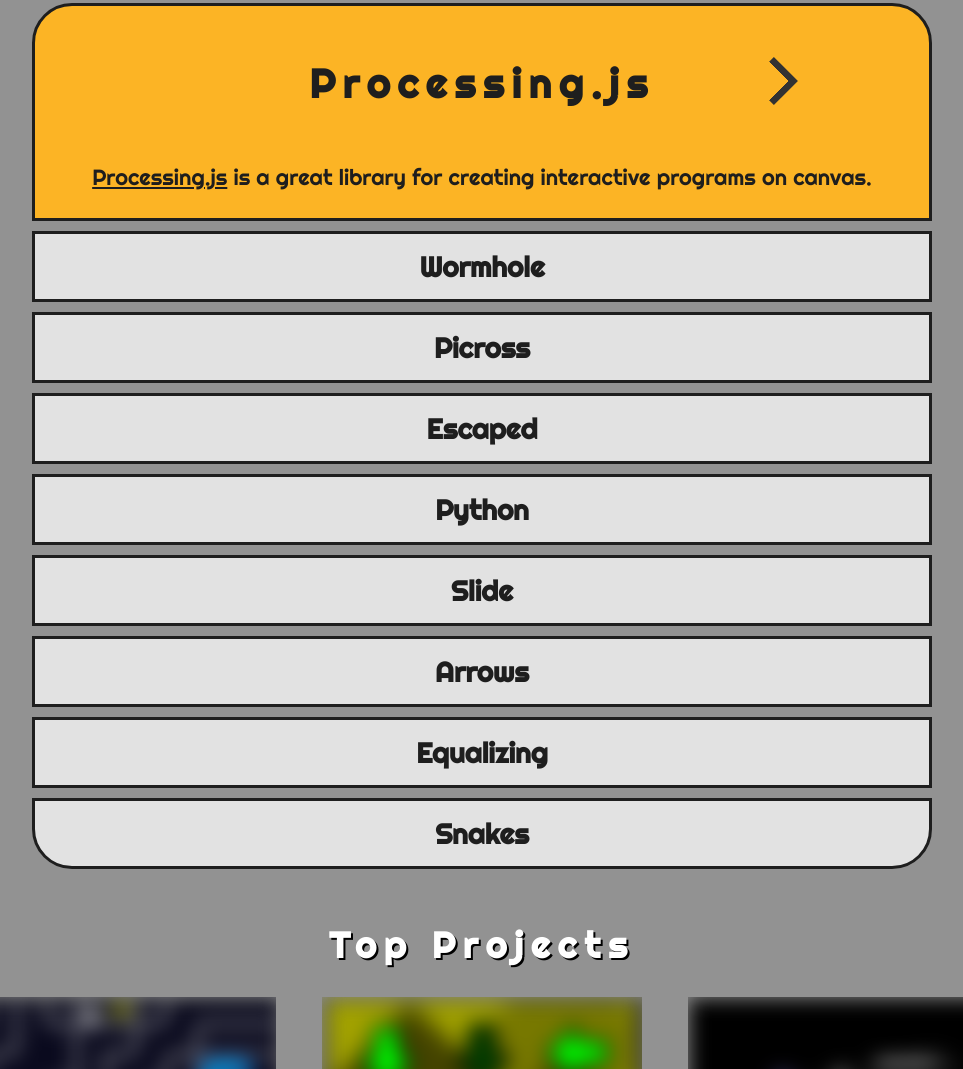
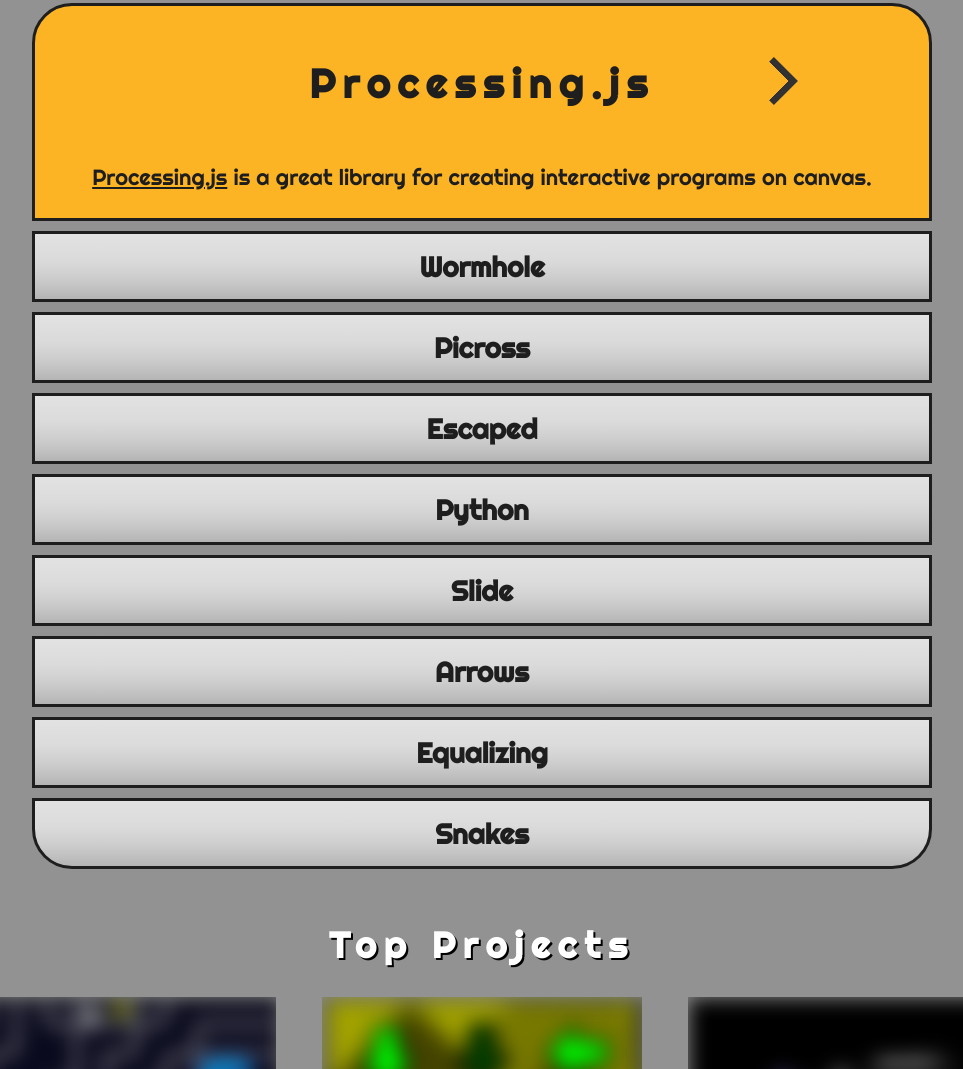
Before and after one commit to khanghy2130/khanghy2130.github.io, a plain HTML site: page index.html in a window 1280 px wide. Shown: the part 837-1906 px from the top of the page, without its empty margins (158-1121 px from the left). Drawn offline with nearby package versions, Linux system fonts and the light colour scheme; a web font is replaced by a local one.

Commit message:
each project background becomes gradient

```diff
--- a/style.css
+++ b/style.css
@@ -132,7 +132,7 @@ header {
 }
 .project {
 	transition: .5s;
-	background-color: rgb(226, 226, 226);
+	background-image: linear-gradient(rgb(226, 226, 226), 70%, rgb(180, 180, 180));
 	border: 3px rgb(30, 30, 30) solid;
 	margin: 10px auto 0;
 	padding: 5px 5% 10px;
@@ -333,7 +333,7 @@ footer {
 
 
 /* below max width for project showcase */
-@media only screen and (max-width: 1000px) {
+@media only screen and (max-width: 930px) {
 	#projects-showcase {
 		margin: 40px 10px 20px;
 	}
```
